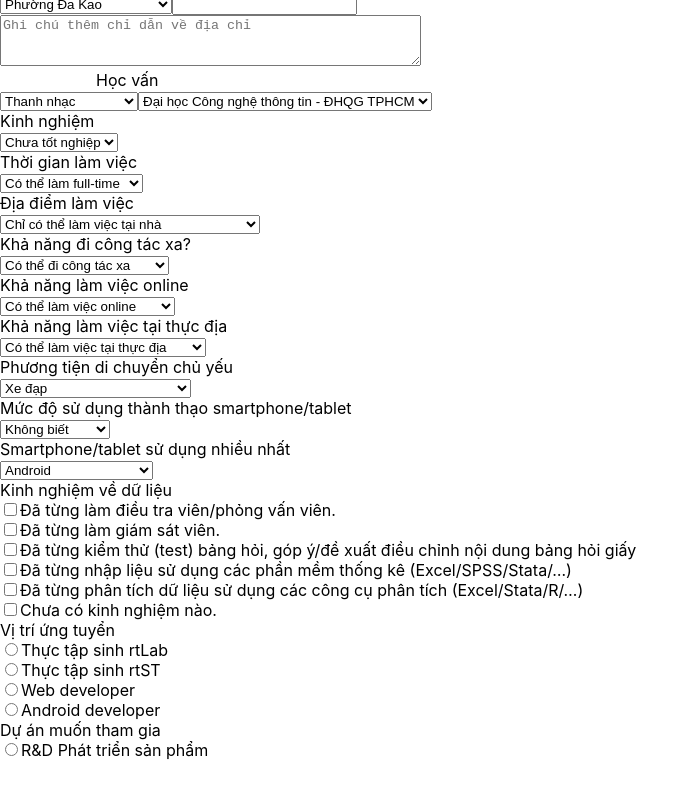
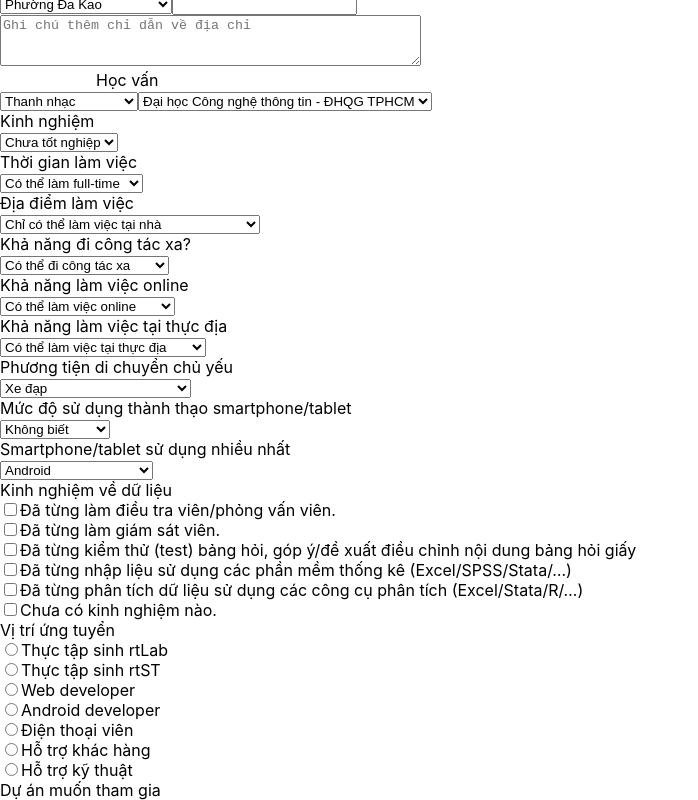
Before and after one commit to kelvinlien/reactjs-form, a React (Create React App) app: page / in a window 1280 px wide. Shown: the part 341-1141 px from the top of the page, without its empty margins (0-698 px from the left). Before the commit the page ends 1101 px from the top, so only its background shows below. Built offline with nearby package versions, Linux system fonts and the light colour scheme.

Commit message:
Fea: install Bootstrap and conditionally render project selection for radio boxes

```diff
--- a/package.json
+++ b/package.json
@@ -3,6 +3,7 @@
   "version": "0.1.0",
   "private": true,
   "dependencies": {
+    "bootstrap": "^4.3.1",
     "react": "^16.9.0",
     "react-dom": "^16.9.0",
     "react-scripts": "3.1.1"
--- a/src/DataCheckBox.js
+++ b/src/DataCheckBox.js
@@ -18,8 +18,6 @@ class DataCheckBox extends React.Component{
 	changeHandler(e){
 		let isChecked = e.target.checked;
 		let id = e.target.id;
-		console.log('checked state: '+ isChecked);
-		console.log('id: '+id);
 		if(id !== 'none')
 		{
 			if(isChecked)
@@ -78,7 +76,6 @@ class DataCheckBox extends React.Component{
 	}
 
 	render(){
-		this.debugger();
 		return(
 		<div id='DataCheckBox'>
 			<label htmlFor ='DataCheckBox'>Kinh nghiệm về dữ liệu</label>
--- a/src/DataRadioBox.js
+++ b/src/DataRadioBox.js
@@ -2,37 +2,99 @@ import React from 'react';
 class DataRadioBox extends React.Component{
 	constructor(props){
 		super(props);
+		this.state =
+		{
+		checked : false,
+		sp_checkstate : false,
+		tele_checkstate : false
+		}
+		this.clickHandler = this.clickHandler.bind(this);
+	}
+	debugger()
+	{
+		console.log('checked: ' + this.state.checked);
+		console.log('sp_checkstate: '+ this.state.sp_checkstate);
+		console.log('tele_checkstate: '+this.state.tele_checkstate);
+	}
+	clickHandler(e){
+		this.setState(state =>({
+			checked : true
+		}));
+		let id = e.target.id;
+		console.log('id: '+id);
+		if(id === 'customerSp' || id === 'technicalSp')
+		{
+			this.setState(() =>({
+				sp_checkstate : true,
+				tele_checkstate : false
+			}));
+		}
+		else if (id === 'telephonist')
+		{
+			this.setState(()=>({
+				sp_checkstate : false,
+				tele_checkstate : true
+			}));
+		}
+		else
+		{
+			this.setState(()=>({
+				sp_checkstate : false,
+				tele_checkstate : false
+			}));
+		}
 	}
 	render(){
+		this.debugger();
 		return(
 		<div id='DataRadioBox'>
 			<label htmlFor='DataRadioBox'>Vị trí ứng tuyển</label>
 			<div>
-  				<input type="radio" id="internrtlab" name='position'/>
+  				<input type="radio" id="internrtlab" name='position' onClick={e => this.clickHandler(e)}/ >
   				<label htmlFor="internrtlab">Thực tập sinh rtLab</label>
 			</div>
 
 			<div>
-  				<input type="radio" id="internrtst" name='position'/>
+  				<input type="radio" id="internrtst" name='position' onClick={e => this.clickHandler(e)}/>
   				<label htmlFor="internrtst">Thực tập sinh rtST</label>
 			</div>
 
 			<div>
-  				<input type="radio" id="webdev" name = 'position'/>
+  				<input type="radio" id="webdev" name = 'position' onClick={e => this.clickHandler(e)}/>
   				<label htmlFor="webdev">Web developer</label>
 			</div>
 			<div>
-				<input type = 'radio' id='android' name = 'position'/>
+				<input type = 'radio' id='android' name = 'position' onClick={e => this.clickHandler(e)}/>
 				<label htmlFor='android'>Android developer</label>
 			</div>
+			<div>
+				<input type = 'radio' id='telephonist' name = 'position' onClick={e => this.clickHandler(e)}/>
+				<label htmlFor='telephonist'>Điện thoại viên</label>
+			</div>
+			<div>
+				<input type = 'radio' id='customerSp' name = 'position' onClick={e => this.clickHandler(e)}/>
+				<label htmlFor='customerSp'>Hỗ trợ khác hàng</label>
+			</div>
+			<div>
+				<input type = 'radio' id='technicalSp' name = 'position' onClick={e => this.clickHandler(e)}/>
+				<label htmlFor='technicalSp'>Hỗ trợ kỹ thuật</label>
+			</div>
 			<label htmlFor = 'project-select'>Dự án muốn tham gia</label>
+			{this.state.checked === true && this.state.tele_checkstate === false &&
 			<div id = 'project-select'>
 				<input type = 'radio' id='project' name='project'/>
-				<label htmlFor='project'>R&D Phát triển sản phẩm</label>
+				<label htmlFor='project'>R&D Phát triển sản phẩm {this.state.sp_checkstate === true && '& Hỗ trợ khách hàng'}</label>
 			</div>
+			}
+			{this.state.tele_checkstate === true &&
+			<div id = 'project-select'>
+				<input type = 'radio' id='project' name='project'/>
+				<label htmlFor='project'>Khảo sát đời sống Công nhân May Better Work Research VietNam</label>
+			</div>
+			}
 
 		</div>
-		)
+		);
 	}
 }
 export default DataRadioBox;
```
Also changed, not shown: 1 other file (tests, documents, lock files or other folders).
